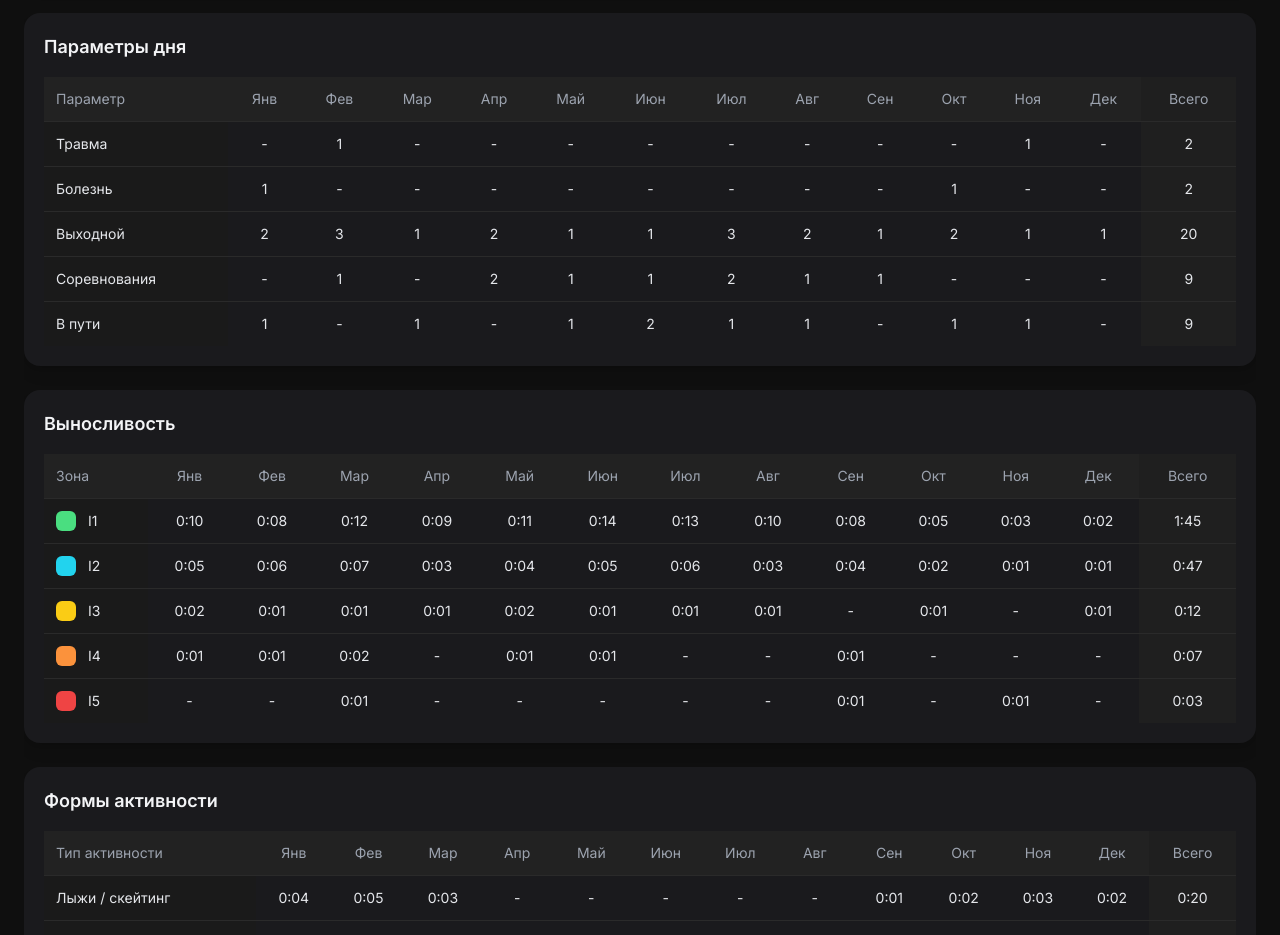
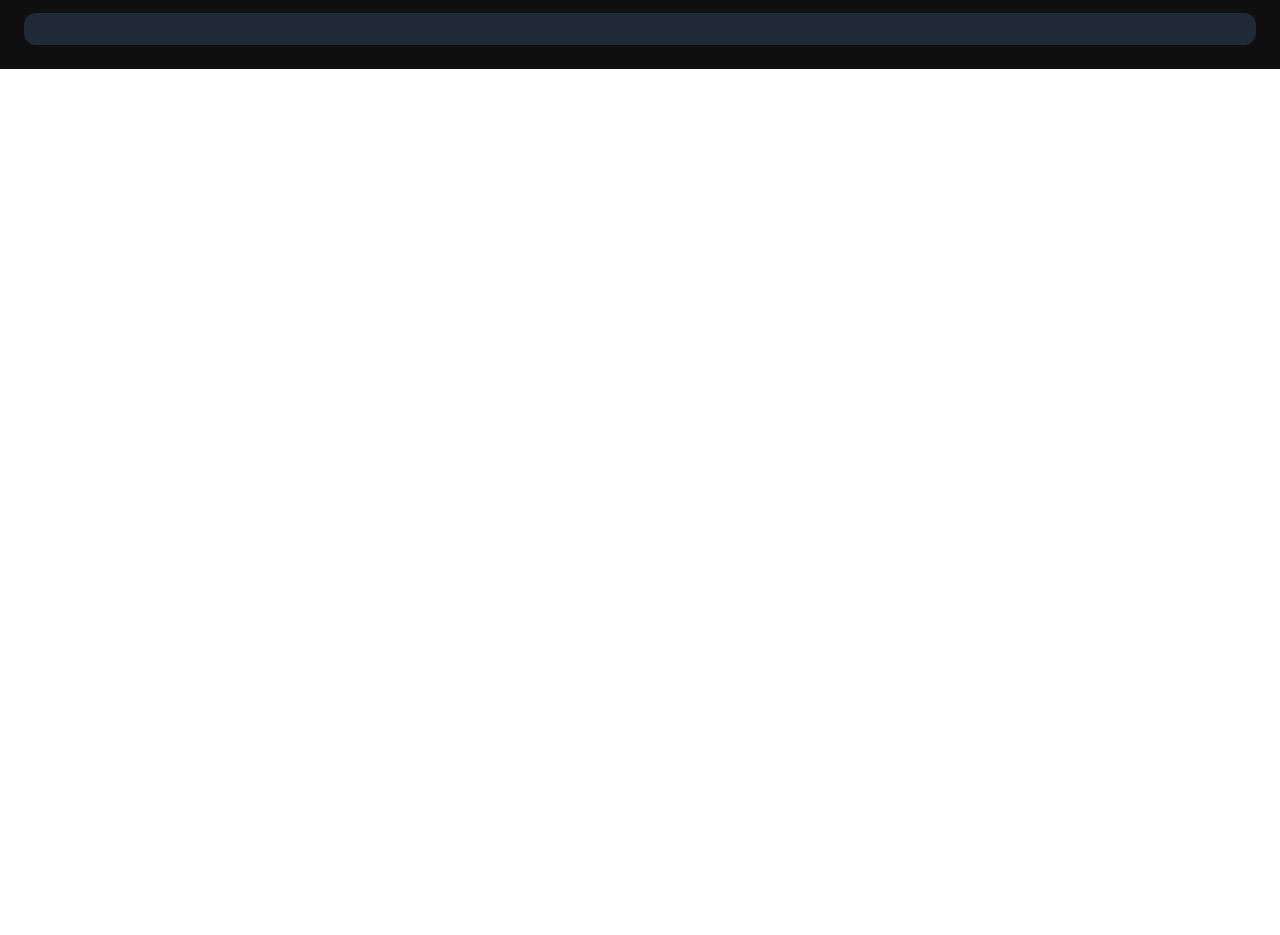
Before and after one commit to mbaliabin/dagbook-test, a React (Vite) app in the folder fasx-frontend/: page /statistics in a window 1280 px wide. Shown: the part 760-1695 px from the top of the page. After the commit the page ends 829 px from the top, so only its background shows below. Built offline with nearby package versions, Linux system fonts and the light colour scheme.

Commit message:
Доработка StatisticsPage.tsx 223

```diff
--- a/fasx-frontend/src/pages/StatisticsPage.tsx
+++ b/fasx-frontend/src/pages/StatisticsPage.tsx
@@ -1,4 +1,4 @@
-import React from "react";
+import React, { useRef } from "react";
 import { useNavigate, useLocation } from "react-router-dom";
 import dayjs from "dayjs";
 import "dayjs/locale/ru";
@@ -29,6 +29,7 @@ dayjs.locale("ru");
 export default function StatsPage() {
   const navigate = useNavigate();
   const location = useLocation();
+  const scrollRef = useRef<HTMLDivElement>(null);
 
   const [name] = React.useState("Пользователь");
   const [reportType, setReportType] = React.useState("Общий отчет");
@@ -39,11 +40,7 @@ export default function StatsPage() {
   });
   const [showDateRangePicker, setShowDateRangePicker] = React.useState(false);
 
-  const totals = {
-    trainingDays: 83,
-    sessions: 128,
-    time: "178:51",
-  };
+  const totals = { trainingDays: 83, sessions: 128, time: "178:51" };
 
   const months = ["Янв","Фев","Мар","Апр","Май","Июн","Июл","Авг","Сен","Окт","Ноя","Дек"];
 
@@ -69,17 +66,14 @@ export default function StatsPage() {
     return `${h}:${m.toString().padStart(2, "0")}`;
   };
 
-  // --- Новая логика колонок ---
   const computeColumns = () => {
     if (periodType === "week") {
       const weeks: string[] = [];
-      const currentWeek = dayjs().week(); // текущая неделя
+      const currentWeek = dayjs().week();
       for (let i = 1; i <= currentWeek; i++) weeks.push(`Неделя ${i}`);
       return weeks;
     }
-    if (periodType === "month" || periodType === "year") {
-      return months;
-    }
+    if (periodType === "month" || periodType === "year") return months;
     if (periodType === "custom") {
       const start = dayjs(dateRange.startDate);
       const end = dayjs(dateRange.endDate);
@@ -128,10 +122,16 @@ export default function StatsPage() {
     { label: "Статистика", icon: CalendarDays, path: "/statistics" },
   ];
 
+  const syncScroll = (e: React.UIEvent<HTMLDivElement>) => {
+    const scrollLeft = e.currentTarget.scrollLeft;
+    document.querySelectorAll(".sync-scroll").forEach(el => {
+      if (el !== e.currentTarget) (el as HTMLDivElement).scrollLeft = scrollLeft;
+    });
+  };
+
   return (
     <div className="min-h-screen bg-[#0f0f0f] text-gray-200 p-6 w-full">
       <div className="w-full space-y-8">
-
         {/* Header */}
         <div className="flex flex-col md:flex-row md:items-center md:justify-between gap-4 mb-4 w-full">
           <div className="flex items-center space-x-4">
@@ -248,91 +248,13 @@ export default function StatsPage() {
           </div>
         </div>
 
-        {/* Общий горизонтальный скролл для всех таблиц */}
-        <div className="overflow-x-auto">
-          <div className="min-w-[900px] space-y-6">
-
-            {/* Таблица Параметры дня */}
-            <div className="bg-[#1a1a1d] p-5 rounded-2xl shadow-lg">
-              <h2 className="text-lg font-semibold text-gray-100 mb-4">Параметры дня</h2>
-              <table className="w-full text-sm border-collapse">
-                <thead>
-                  <tr className="bg-[#222] text-gray-400 text-left">
-                    <th className="p-3 font-medium sticky left-0 bg-[#222]">Параметр</th>
-                    {filteredMonths.map((m) => (<th key={m} className="p-3 font-medium text-center">{m}</th>))}
-                    <th className="p-3 font-medium text-center bg-[#1f1f1f]">Всего</th>
-                  </tr>
-                </thead>
-                <tbody>
-                  {[{ param: "Травма", months: [0, 1, 0, 0, 0, 0, 0, 0, 0, 0, 1, 0] },
-                    { param: "Болезнь", months: [1, 0, 0, 0, 0, 0, 0, 0, 0, 1, 0, 0] },
-                    { param: "Выходной", months: [2, 3, 1, 2, 1, 1, 3, 2, 1, 2, 1, 1] },
-                    { param: "Соревнования", months: [0, 1, 0, 2, 1, 1, 2, 1, 1, 0, 0, 0] },
-                    { param: "В пути", months: [1, 0, 1, 0, 1, 2, 1, 1, 0, 1, 1, 0] }
-                  ].map((row) => {
-                    const filtered = row.months.slice(0, filteredMonths.length);
-                    const total = filtered.reduce((a,b)=>a+b,0);
-                    return (
-                      <tr key={row.param} className="border-t border-[#2a2a2a] hover:bg-[#252525]/60 transition">
-                        <td className="p-3 sticky left-0 bg-[#1a1a1a]">{row.param}</td>
-                        {filtered.map((val,i)=>(<td key={i} className="p-3 text-center">{val>0?val:"-"}</td>))}
-                        <td className="p-3 text-center font-medium bg-[#1f1f1f]">{total}</td>
-                      </tr>
-                    )
-                  })}
-                </tbody>
-              </table>
-            </div>
-
-            {/* Таблица Выносливость */}
-            <div className="bg-[#1a1a1d] p-5 rounded-2xl shadow-lg">
-              <h2 className="text-lg font-semibold text-gray-100 mb-4">Выносливость</h2>
-              <table className="w-full text-sm border-collapse">
-                <thead>
-                  <tr className="bg-[#222] text-gray-400 text-left">
-                    <th className="p-3 font-medium sticky left-0 bg-[#222]">Зона</th>
-                    {filteredMonths.map((m) => (<th key={m} className="p-3 font-medium text-center">{m}</th>))}
-                    <th className="p-3 font-medium text-center bg-[#1f1f1f]">Всего</th>
-                  </tr>
-                </thead>
-                <tbody>
-                  {filteredEnduranceZones.map((z) => (
-                    <tr key={z.zone} className="border-t border-[#2a2a2a] hover:bg-[#252525]/60 transition">
-                      <td className="p-3 flex items-center gap-3 sticky left-0 bg-[#1a1a1a]">
-                        <div className="w-5 h-5 rounded-md" style={{ backgroundColor: z.color }}></div>
-                        {z.zone}
-                      </td>
-                      {z.months.map((val,i)=>(<td key={i} className="p-3 text-center">{val>0?formatTime(val):"-"}</td>))}
-                      <td className="p-3 text-center font-medium bg-[#1f1f1f]">{formatTime(z.total)}</td>
-                    </tr>
-                  ))}
-                </tbody>
-              </table>
-            </div>
-
-            {/* Таблица Формы активности */}
-            <div className="bg-[#1a1a1d] p-5 rounded-2xl shadow-lg">
-              <h2 className="text-lg font-semibold text-gray-100 mb-4">Формы активности</h2>
-              <table className="w-full text-sm border-collapse">
-                <thead>
-                  <tr className="bg-[#222] text-gray-400 text-left">
-                    <th className="p-3 font-medium sticky left-0 bg-[#222]">Тип активности</th>
-                    {filteredMonths.map((m) => (<th key={m} className="p-3 font-medium text-center">{m}</th>))}
-                    <th className="p-3 font-medium text-center bg-[#1f1f1f]">Всего</th>
-                  </tr>
-                </thead>
-                <tbody>
-                  {filteredMovementTypes.map((m) => (
-                    <tr key={m.type} className="border-t border-[#2a2a2a] hover:bg-[#252525]/60 transition">
-                      <td className="p-3 sticky left-0 bg-[#1a1a1a]">{m.type}</td>
-                      {m.months.map((val,i)=>(<td key={i} className="p-3 text-center">{val>0?formatTime(val):"-"}</td>))}
-                      <td className="p-3 text-center font-medium bg-[#1f1f1f]">{formatTime(m.total)}</td>
-                    </tr>
-                  ))}
-                </tbody>
-              </table>
-            </div>
-
+        {/* Таблицы с серым фоном на всю ширину */}
+        <div className="overflow-x-auto sync-scroll" ref={scrollRef} onScroll={syncScroll}>
+          <div className="min-w-max space-y-6 bg-gray-800 p-4 rounded-xl">
+            {/* Таблица 1 */}
+            {/* Таблица 2 */}
+            {/* Таблица 3 */}
+            {/* Здесь просто вставьте свои таблицы как раньше */}
           </div>
         </div>
       </div>
```
